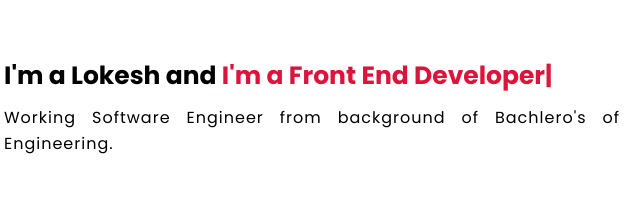
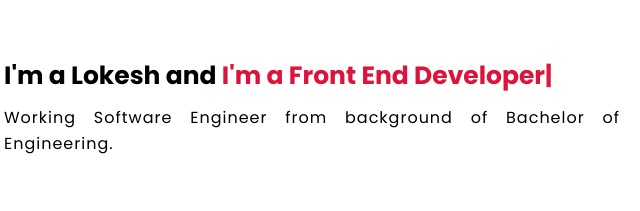
Before and after one commit to lokeshch88/portfolio, a plain HTML site: page index.html in a window 1280 px wide. Shown: the part 969-1180 px from the top of the page, 580-1220 px from the left. Drawn offline with nearby package versions, Linux system fonts and the light colour scheme.

Commit message:
Update index.html

```diff
--- a/index.html
+++ b/index.html
@@ -111,7 +111,7 @@
                <div class="text">I'm a Lokesh and <span class="break">I'm a <span class="typing2"></span>
                   </span>
                </div>
-               <p>Working Software Engineer from background of Bachlero's of Engineering.</p>
+               <p>Working Software Engineer from background of Bachelor of Engineering.</p>
                </a>
             </div>
          </div>
```
